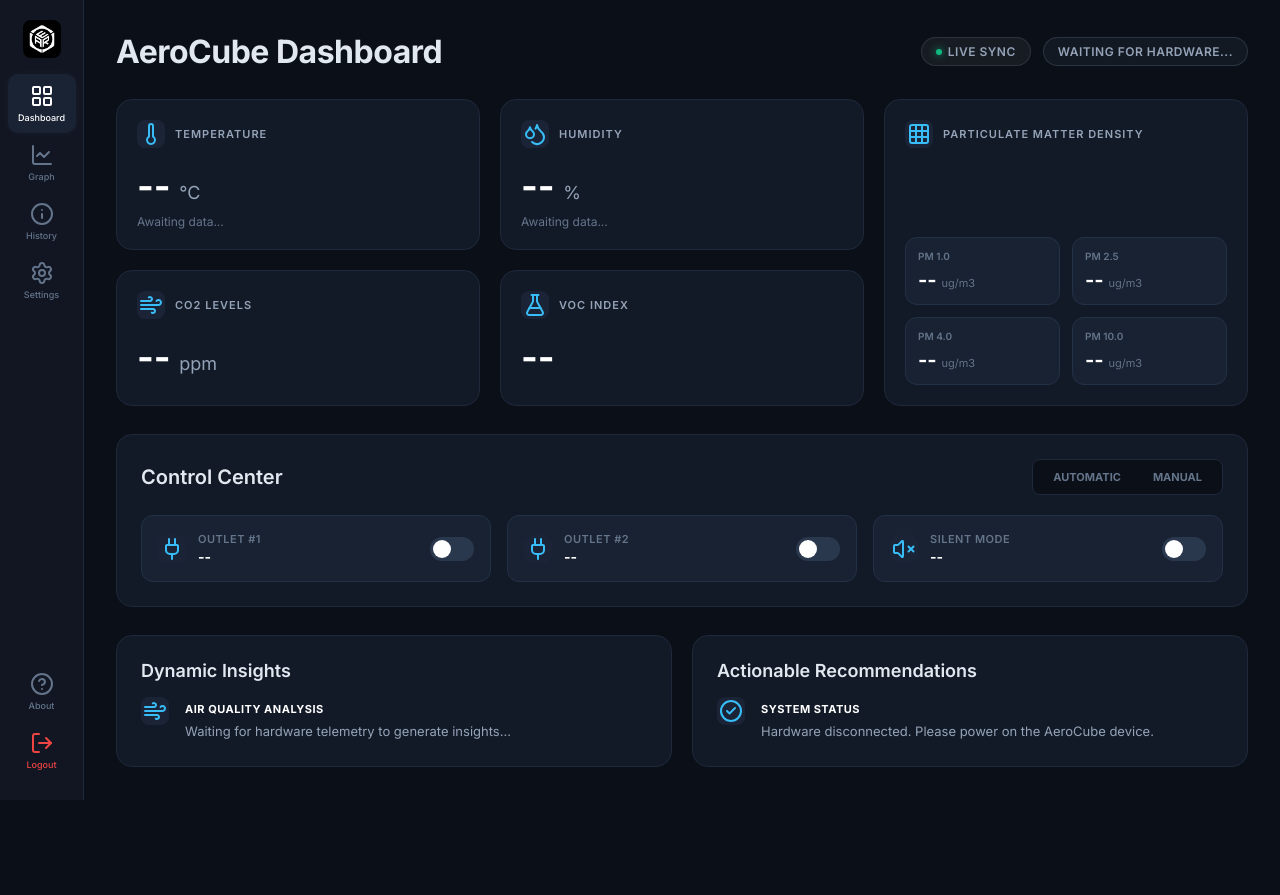
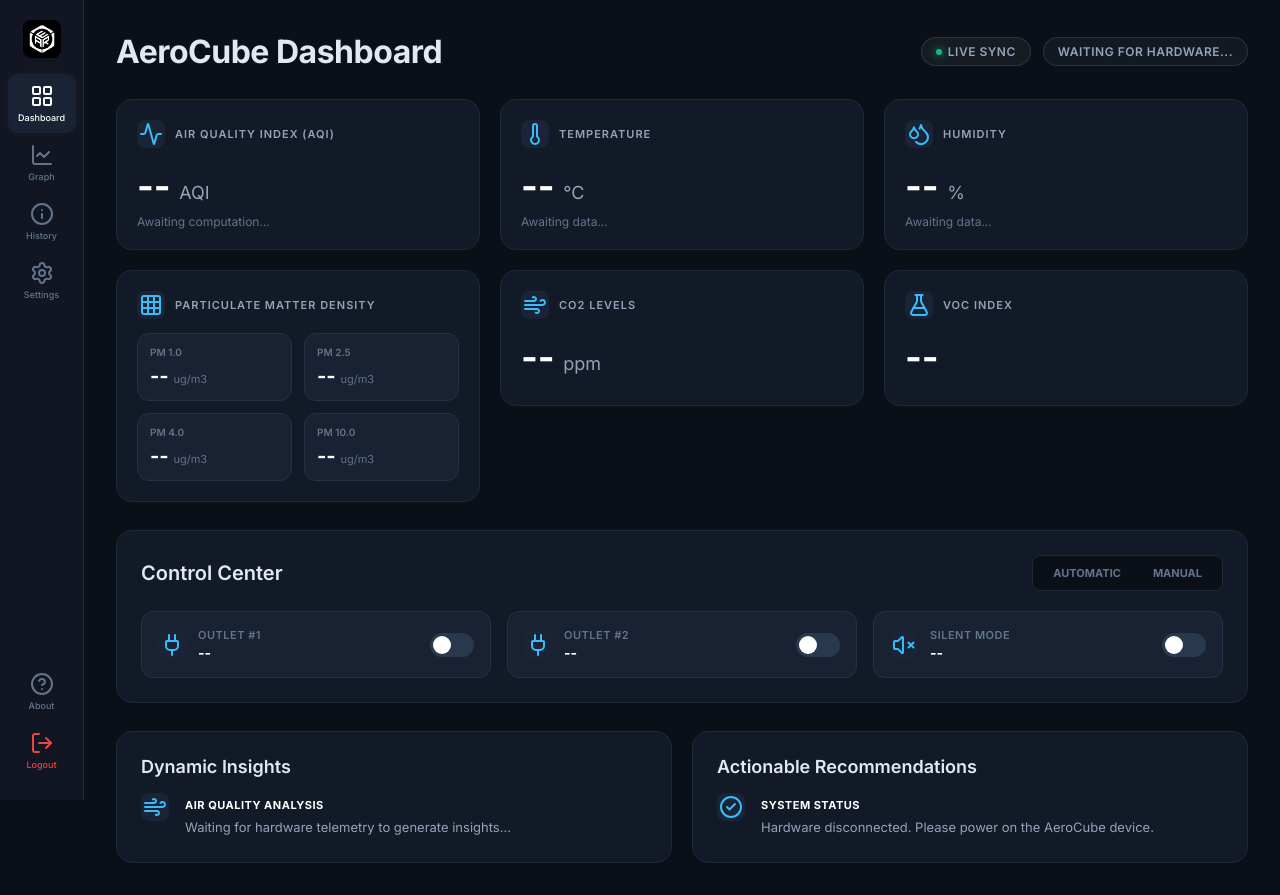
Before and after one commit to lanzjoshuadequillo14-cmyk/Aerbenderss-Dashboard, a plain HTML site: page index.html in a window 1280 px wide. Before the commit the page ends 800 px from the top, so only its background shows below. Drawn offline with nearby package versions, Linux system fonts and the light colour scheme; no server answers.

Commit message:
Add files via upload

```diff
--- a/index.html
+++ b/index.html
@@ -10,13 +10,13 @@
 </head>
 <body>
 
-    <!-- Mobile Top Header Bar with Hamburger Button -->
+  <!-- Mobile Top Header Bar with Hamburger Button -->
   <div class="mobile-top-bar">
     <button class="menu-toggle-btn" id="menuToggle">☰</button>
     <span style="font-weight: 700; font-size: 16px;">AeroCube</span>
   </div>
 
-  <!-- Backdrop Overlay (dims the background when mobile menu is open) -->
+  <!-- Backdrop Overlay -->
   <div class="sidebar-overlay" id="sidebarOverlay"></div>
 
   <!-- Left Sidebar -->
@@ -81,6 +81,18 @@
 
     <!-- Metrics Grid -->
     <section class="metrics-grid">
+
+      <!-- Overall Air Quality Index (AQI) Card -->
+      <div class="card card-aqi">
+        <div class="card-header">
+          <div class="card-icon"><i data-lucide="activity"></i></div>
+          AIR QUALITY INDEX (AQI)
+        </div>
+        <div>
+          <div class="card-value" id="val-aqi">-- <span>AQI</span></div>
+          <div class="card-subtext" id="sub-aqi">Awaiting computation...</div>
+        </div>
+      </div>
 
       <!-- Temperature Card -->
       <div class="card">
@@ -241,6 +253,5 @@
   <script>lucide.createIcons();</script>
   <script type="module" src="script.js"></script>
 
-
 </body>
 </html>
```
